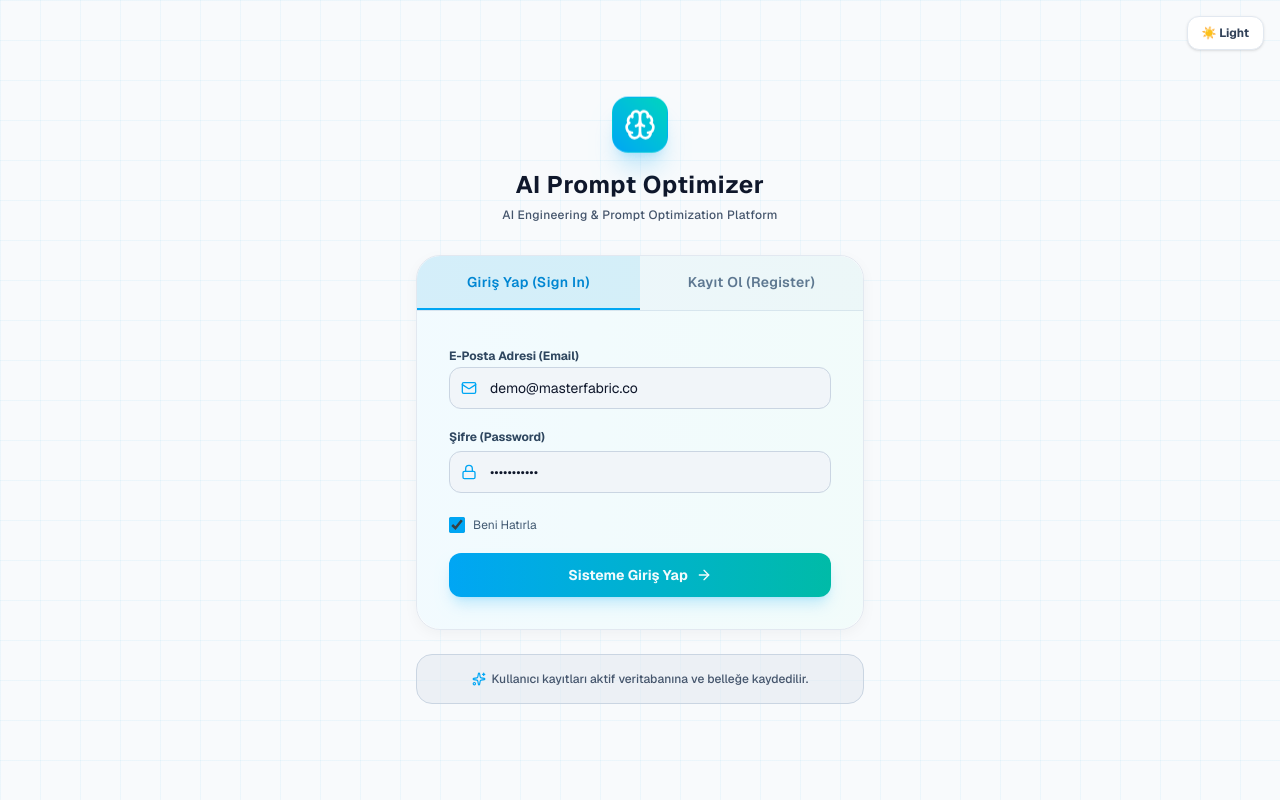
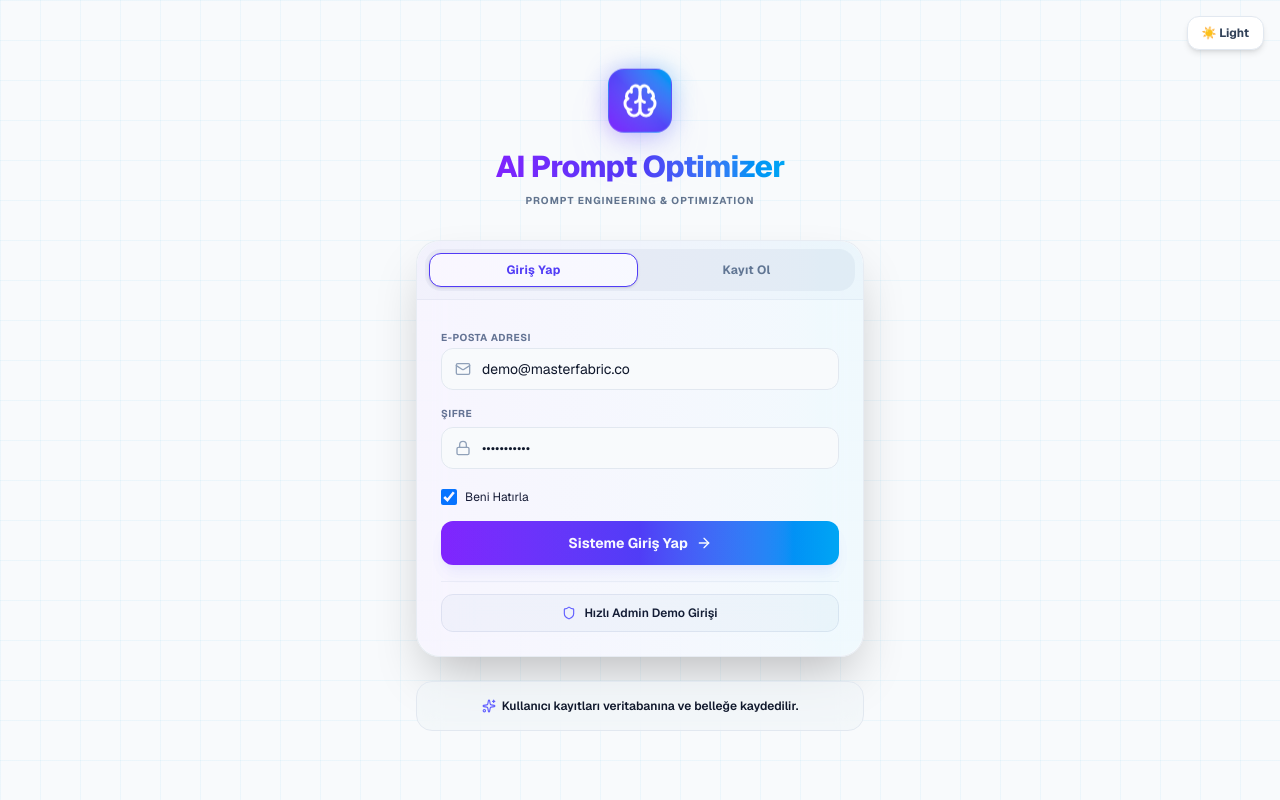
Before and after one commit to Gurkan26/smart-emotion-focus-journal-frontend, a Next.js app: page /auth in a window 1280 px wide. Built offline with nearby package versions, Linux system fonts and the light colour scheme.

Commit message:
feat: initialize frontend application structure with Tailwind CSS, authentication routing, and settings management

```diff
--- a/src/app/auth/page.js
+++ b/src/app/auth/page.js
@@ -1,7 +1,7 @@
 'use client';
 import { useState, useEffect } from 'react';
 import { useRouter } from 'next/navigation';
-import { Brain, Mail, Lock, User, ArrowRight, Sparkles, AlertCircle, CheckCircle } from 'lucide-react';
+import { Brain, Mail, Lock, User, ArrowRight, Sparkles, AlertCircle, CheckCircle, Shield, Key } from 'lucide-react';
 import { getBackendUrl, clearAllUserStorage, getUserId } from '@/lib/api';
 
 export default function AuthPage() {
@@ -169,94 +169,100 @@ export default function AuthPage() {
   };
 
   return (
-    <div className="min-h-screen bg-slate-50 dark:bg-slate-950 text-slate-900 dark:text-slate-100 flex flex-col items-center justify-center p-4 relative overflow-hidden bg-grid-pattern transition-colors">
+    <div className="min-h-screen bg-slate-50 dark:bg-[#090d16] text-slate-900 dark:text-slate-100 flex flex-col items-center justify-center p-4 relative overflow-hidden bg-grid-pattern transition-colors duration-300">
       {/* Top Right Theme Toggle Button */}
       <div className="absolute top-4 right-4 z-20">
         <button
           type="button"
           onClick={toggleTheme}
-          className="px-3.5 py-2 rounded-xl bg-white dark:bg-slate-800 border border-slate-200 dark:border-slate-700 text-slate-700 dark:text-slate-200 text-xs font-bold shadow-sm hover:scale-105 transition-all flex items-center gap-1.5 cursor-pointer"
+          className="px-3.5 py-2 rounded-xl bg-white dark:bg-slate-900 border border-slate-200 dark:border-slate-800 text-slate-700 dark:text-slate-200 text-xs font-bold shadow-md hover:scale-105 active:scale-95 transition-all flex items-center gap-1.5 cursor-pointer"
         >
           {theme === 'light' ? '☀️ Light' : '🌙 Dark'}
         </button>
       </div>
 
       {/* Decorative Glow Orbs */}
-      <div className="absolute top-1/4 left-1/3 w-96 h-96 bg-sky-500/10 dark:bg-sky-500/20 rounded-full blur-[100px] pointer-events-none -z-10 animate-pulse-slow"></div>
-      <div className="absolute bottom-1/4 right-1/3 w-[350px] h-[350px] bg-teal-500/10 dark:bg-teal-500/20 rounded-full blur-[90px] pointer-events-none -z-10"></div>
+      <div className="absolute top-[-10%] left-[-10%] w-[500px] h-[500px] bg-violet-500/10 dark:bg-violet-600/15 rounded-full blur-[120px] pointer-events-none -z-10 animate-pulse-slow"></div>
+      <div className="absolute bottom-[-10%] right-[-10%] w-[500px] h-[500px] bg-sky-500/10 dark:bg-sky-500/15 rounded-full blur-[120px] pointer-events-none -z-10"></div>
+      <div className="absolute top-[30%] right-[10%] w-[300px] h-[300px] bg-indigo-500/5 dark:bg-indigo-600/10 rounded-full blur-[90px] pointer-events-none -z-10 animate-float"></div>
 
       <div className="w-full max-w-md z-10">
         {/* Branding header */}
         <div className="flex flex-col items-center mb-8">
-          <div className="w-14 h-14 rounded-2xl bg-gradient-to-tr from-sky-500 to-teal-400 flex items-center justify-center shadow-xl shadow-sky-500/20 mb-4 border border-sky-400/30 animate-float text-white">
-            <Brain className="w-8 h-8" />
+          <div className="w-16 h-16 rounded-2xl bg-gradient-to-tr from-violet-600 via-indigo-600 to-sky-500 flex items-center justify-center shadow-2xl shadow-indigo-500/20 mb-4 border border-indigo-400/20 animate-float text-white relative group">
+            <div className="absolute inset-0 bg-gradient-to-tr from-violet-600 to-sky-500 rounded-2xl blur-md opacity-50 group-hover:opacity-80 transition-opacity" />
+            <Brain className="w-9 h-9 z-10" />
           </div>
-          <h1 className="text-2xl font-bold text-slate-900 dark:text-white tracking-wide text-center">
+          <h1 className="text-3xl font-extrabold tracking-tight text-center bg-clip-text text-transparent bg-gradient-to-r from-violet-600 via-indigo-600 to-sky-500 dark:from-violet-400 dark:via-indigo-300 dark:to-sky-400">
             AI Prompt Optimizer
           </h1>
-          <p className="text-slate-600 dark:text-slate-400 text-xs mt-1.5 font-medium tracking-wide">
-            AI Engineering & Prompt Optimization Platform
+          <p className="text-slate-500 dark:text-slate-450 text-[10px] mt-2 font-bold tracking-widest uppercase">
+            Prompt Engineering & Optimization
           </p>
         </div>
 
         {/* Auth Card */}
-        <div className="glass-panel rounded-3xl overflow-hidden shadow-2xl relative border border-sky-500/20 bg-white dark:bg-slate-900">
-          {/* Card Border Highlight */}
-          <div className="absolute inset-0 bg-gradient-to-r from-sky-500/5 to-teal-500/5 pointer-events-none rounded-3xl" />
+        <div className="w-full bg-white/70 dark:bg-slate-900/60 backdrop-blur-xl rounded-3xl border border-slate-200/80 dark:border-slate-800/80 shadow-2xl relative overflow-hidden transition-all duration-300">
+          {/* Card Border Highlight Overlay */}
+          <div className="absolute inset-0 bg-gradient-to-r from-violet-500/5 to-sky-500/5 pointer-events-none rounded-3xl" />
 
-          {/* Tabs */}
-          <div className="flex border-b border-slate-200 dark:border-slate-800 bg-slate-100/50 dark:bg-slate-800/40">
+          {/* Sliding Pill Tabs */}
+          <div className="p-2 bg-slate-100/50 dark:bg-slate-950/40 border-b border-slate-200/50 dark:border-slate-800/50">
+            <div className="grid grid-cols-2 gap-1 bg-slate-200/50 dark:bg-slate-950/60 p-1 rounded-2xl">
               <button
+                type="button"
                 onClick={() => {
                   setIsLogin(true);
                   setError(null);
                   setSuccessMessage(null);
                 }}
-              className={`flex-1 py-4 text-sm font-semibold tracking-wide transition-all border-b-2 ${
+                className={`py-2 px-4 rounded-xl text-xs font-bold tracking-wide transition-all duration-200 cursor-pointer ${
                   isLogin
-                  ? 'text-sky-600 dark:text-sky-400 border-sky-500 bg-sky-500/10'
-                  : 'text-slate-500 dark:text-slate-400 border-transparent hover:text-slate-900 dark:hover:text-white'
+                    ? 'bg-white dark:bg-slate-800 text-indigo-600 dark:text-indigo-400 shadow-sm border border-slate-250/20 dark:border-slate-700/50'
+                    : 'text-slate-500 dark:text-slate-400 hover:text-slate-800 dark:hover:text-slate-200'
                 }`}
               >
-              Giriş Yap (Sign In)
+                Giriş Yap
               </button>
               <button
+                type="button"
                 onClick={() => {
                   setIsLogin(false);
                   setError(null);
                   setSuccessMessage(null);
                 }}
-              className={`flex-1 py-4 text-sm font-semibold tracking-wide transition-all border-b-2 ${
+                className={`py-2 px-4 rounded-xl text-xs font-bold tracking-wide transition-all duration-200 cursor-pointer ${
                   !isLogin
-                  ? 'text-sky-600 dark:text-sky-400 border-sky-500 bg-sky-500/10'
-                  : 'text-slate-500 dark:text-slate-400 border-transparent hover:text-slate-900 dark:hover:text-white'
+                    ? 'bg-white dark:bg-slate-800 text-indigo-600 dark:text-indigo-400 shadow-sm border border-slate-250/20 dark:border-slate-700/50'
+                    : 'text-slate-500 dark:text-slate-400 hover:text-slate-800 dark:hover:text-slate-200'
                 }`}
               >
-              Kayıt Ol (Register)
+                Kayıt Ol
               </button>
+            </div>
           </div>
 
           {/* Feedback Messages */}
           {error && (
-            <div className="mx-8 mt-6 p-3.5 bg-rose-500/10 border border-rose-500/25 text-rose-600 dark:text-rose-400 rounded-xl text-xs flex items-center gap-2 font-medium">
+            <div className="mx-6 mt-6 p-3.5 bg-rose-500/10 border border-rose-500/20 text-rose-600 dark:text-rose-450 rounded-xl text-xs flex items-center gap-2 font-medium animate-pulse-slow">
               <AlertCircle className="w-4 h-4 shrink-0 text-rose-500" />
               <span>{error}</span>
             </div>
           )}
           {successMessage && (
-            <div className="mx-8 mt-6 p-3.5 bg-emerald-500/10 border border-emerald-500/25 text-emerald-600 dark:text-emerald-400 rounded-xl text-xs flex items-center gap-2 font-medium">
+            <div className="mx-6 mt-6 p-3.5 bg-emerald-500/10 border border-emerald-500/20 text-emerald-600 dark:text-emerald-450 rounded-xl text-xs flex items-center gap-2 font-medium">
               <CheckCircle className="w-4 h-4 shrink-0 text-emerald-500" />
               <span>{successMessage}</span>
             </div>
           )}
 
           {/* Form */}
-          <form onSubmit={handleSubmit} className="p-8 space-y-5">
+          <form onSubmit={handleSubmit} className="p-6 space-y-4">
             {!isLogin && (
               <div className="space-y-1.5">
-                <label className="text-xs font-bold text-slate-700 dark:text-slate-300">Ad Soyad (Full Name)</label>
+                <label className="text-[10px] font-bold text-slate-500 dark:text-slate-405 uppercase tracking-wider">Ad Soyad</label>
                 <div className="relative">
-                  <div className="absolute inset-y-0 left-0 pl-3 flex items-center pointer-events-none text-sky-500">
+                  <div className="absolute inset-y-0 left-0 pl-3.5 flex items-center pointer-events-none text-slate-400 dark:text-slate-500">
                     <User className="w-4 h-4" />
                   </div>
                   <input
@@ -266,16 +272,16 @@ export default function AuthPage() {
                     onChange={handleInputChange}
                     required={!isLogin}
                     placeholder="Adınızı girin"
-                    className="w-full pl-10 pr-4 py-2.5 bg-slate-100 dark:bg-slate-800/80 border border-slate-300 dark:border-slate-700 rounded-xl text-slate-900 dark:text-white text-sm focus:outline-none focus:border-sky-500 transition-colors placeholder:text-slate-400"
+                    className="w-full pl-10 pr-4 py-2.5 bg-slate-50 dark:bg-slate-950/60 border border-slate-200 dark:border-slate-800/80 rounded-xl text-slate-900 dark:text-white text-sm focus:outline-none focus:ring-2 focus:ring-indigo-500/20 focus:border-indigo-500 transition-all duration-205 placeholder:text-slate-400 dark:placeholder:text-slate-600"
                   />
                 </div>
               </div>
             )}
 
             <div className="space-y-1.5">
-              <label className="text-xs font-bold text-slate-700 dark:text-slate-300">E-Posta Adresi (Email)</label>
+              <label className="text-[10px] font-bold text-slate-500 dark:text-slate-405 uppercase tracking-wider">E-Posta Adresi</label>
               <div className="relative">
-                <div className="absolute inset-y-0 left-0 pl-3 flex items-center pointer-events-none text-sky-500">
+                <div className="absolute inset-y-0 left-0 pl-3.5 flex items-center pointer-events-none text-slate-400 dark:text-slate-500">
                   <Mail className="w-4 h-4" />
                 </div>
                 <input
@@ -285,17 +291,17 @@ export default function AuthPage() {
                   onChange={handleInputChange}
                   required
                   placeholder="eposta@ornek.com"
-                  className="w-full pl-10 pr-4 py-2.5 bg-slate-100 dark:bg-slate-800/80 border border-slate-300 dark:border-slate-700 rounded-xl text-slate-900 dark:text-white text-sm focus:outline-none focus:border-sky-500 transition-colors placeholder:text-slate-400"
+                  className="w-full pl-10 pr-4 py-2.5 bg-slate-50 dark:bg-slate-950/60 border border-slate-200 dark:border-slate-800/80 rounded-xl text-slate-900 dark:text-white text-sm focus:outline-none focus:ring-2 focus:ring-indigo-500/20 focus:border-indigo-500 transition-all duration-205 placeholder:text-slate-400 dark:placeholder:text-slate-600"
                 />
               </div>
             </div>
 
             <div className="space-y-1.5">
               <div className="flex justify-between items-center">
-                <label className="text-xs font-bold text-slate-700 dark:text-slate-300">Şifre (Password)</label>
+                <label className="text-[10px] font-bold text-slate-500 dark:text-slate-405 uppercase tracking-wider">Şifre</label>
               </div>
               <div className="relative">
-                <div className="absolute inset-y-0 left-0 pl-3 flex items-center pointer-events-none text-sky-500">
+                <div className="absolute inset-y-0 left-0 pl-3.5 flex items-center pointer-events-none text-slate-400 dark:text-slate-500">
                   <Lock className="w-4 h-4" />
                 </div>
                 <input
@@ -305,12 +311,12 @@ export default function AuthPage() {
                   onChange={handleInputChange}
                   required
                   placeholder="••••••••"
-                  className="w-full pl-10 pr-4 py-2.5 bg-slate-100 dark:bg-slate-800/80 border border-slate-300 dark:border-slate-700 rounded-xl text-slate-900 dark:text-white text-sm focus:outline-none focus:border-sky-500 transition-colors placeholder:text-slate-400"
+                  className="w-full pl-10 pr-4 py-2.5 bg-slate-50 dark:bg-slate-950/60 border border-slate-200 dark:border-slate-800/80 rounded-xl text-slate-900 dark:text-white text-sm focus:outline-none focus:ring-2 focus:ring-indigo-500/20 focus:border-indigo-500 transition-all duration-205 placeholder:text-slate-400 dark:placeholder:text-slate-600"
                 />
               </div>
             </div>
 
-            {/* Checkbox */}
+            {/* Checkbox and Custom Switch styling */}
             <div className="flex items-center gap-2 pt-1">
               <input
                 id="agree"
@@ -318,9 +324,9 @@ export default function AuthPage() {
                 name="agree"
                 checked={formData.agree}
                 onChange={handleInputChange}
-                className="w-4 h-4 accent-sky-500 rounded border-slate-300 bg-slate-100 text-sky-600 focus:ring-sky-500"
+                className="w-4 h-4 accent-indigo-550 rounded border-slate-350 dark:border-slate-700 bg-slate-50 dark:bg-slate-950 text-indigo-600 focus:ring-indigo-500 cursor-pointer"
               />
-              <label htmlFor="agree" className="text-xs text-slate-600 dark:text-slate-400 select-none leading-none cursor-pointer">
+              <label htmlFor="agree" className="text-xs text-slate-550 dark:text-slate-400 select-none leading-none cursor-pointer hover:text-slate-700 dark:hover:text-slate-200">
                 {isLogin ? (
                   <span>Beni Hatırla</span>
                 ) : (
@@ -333,7 +339,7 @@ export default function AuthPage() {
             <button
               type="submit"
               disabled={loading}
-              className="w-full mt-2 py-3 px-4 bg-gradient-to-r from-sky-500 to-teal-500 hover:from-sky-400 hover:to-teal-400 active:scale-[0.98] transition-all rounded-xl font-bold text-sm text-white flex items-center justify-center gap-2 shadow-lg shadow-sky-500/20 disabled:opacity-70 disabled:cursor-not-allowed cursor-pointer"
+              className="w-full mt-2 py-3 px-4 bg-gradient-to-r from-violet-600 via-indigo-600 to-sky-500 hover:from-violet-500 hover:via-indigo-550 hover:to-sky-450 active:scale-[0.98] transition-all rounded-xl font-bold text-sm text-white flex items-center justify-center gap-2 shadow-lg shadow-indigo-500/10 hover:shadow-indigo-500/20 disabled:opacity-70 disabled:cursor-not-allowed cursor-pointer"
             >
               {loading ? (
                 <div className="w-5 h-5 border-2 border-white border-t-transparent rounded-full animate-spin"></div>
@@ -344,14 +350,29 @@ export default function AuthPage() {
                 </>
               )}
             </button>
+
+            {/* Admin Demo Helper */}
+            {isLogin && (
+              <div className="pt-3 border-t border-slate-200/50 dark:border-slate-800/50">
+                <button
+                  type="button"
+                  onClick={handleQuickAdminLogin}
+                  disabled={loading}
+                  className="w-full py-2.5 px-4 bg-slate-100/60 dark:bg-slate-950/40 hover:bg-slate-200/80 dark:hover:bg-slate-950 border border-slate-200 dark:border-slate-800/80 text-slate-650 dark:text-slate-350 hover:text-slate-900 dark:hover:text-white rounded-xl text-xs font-semibold flex items-center justify-center gap-2 transition-all cursor-pointer group"
+                >
+                  <Shield className="w-3.5 h-3.5 text-indigo-500 dark:text-indigo-400 group-hover:scale-110 transition-transform" />
+                  <span>Hızlı Admin Demo Girişi</span>
+                </button>
+              </div>
+            )}
           </form>
         </div>
 
         {/* Footer Hint */}
-        <div className="mt-6 p-4 bg-slate-200/50 dark:bg-slate-900/50 rounded-2xl border border-slate-300 dark:border-slate-800 text-center">
-          <p className="text-slate-600 dark:text-slate-400 text-xs flex items-center justify-center gap-1.5 font-medium">
-            <Sparkles className="w-3.5 h-3.5 text-sky-500" />
-            <span>Kullanıcı kayıtları aktif veritabanına ve belleğe kaydedilir.</span>
+        <div className="mt-6 p-4 bg-slate-100/60 dark:bg-slate-900/30 backdrop-blur-md rounded-2xl border border-slate-200 dark:border-slate-850/80 text-center">
+          <p className="text-slate-550 dark:text-slate-400 text-xs flex items-center justify-center gap-1.5 font-semibold">
+            <Sparkles className="w-3.5 h-3.5 text-indigo-500 dark:text-indigo-450" />
+            <span>Kullanıcı kayıtları veritabanına ve belleğe kaydedilir.</span>
           </p>
         </div>
       </div>
--- a/src/app/globals.css
+++ b/src/app/globals.css
@@ -1,4 +1,6 @@
 @import "tailwindcss";
+
+@custom-variant dark (&:where(.dark, .dark *));
 
 :root {
   --background: #f8fafc; /* slate-50 */
--- a/src/app/layout.js
+++ b/src/app/layout.js
@@ -20,9 +20,9 @@ export default function RootLayout({ children }) {
   return (
     <html
       lang="en"
-      className={`${geistSans.variable} ${geistMono.variable} h-full antialiased dark`}
+      className={`${geistSans.variable} ${geistMono.variable} h-full antialiased`}
     >
-      <body className="min-h-full flex flex-col bg-zinc-950 text-zinc-100 selection:bg-purple-500/30 selection:text-purple-200">
+      <body className="min-h-full flex flex-col bg-slate-50 dark:bg-slate-950 text-slate-900 dark:text-slate-100 selection:bg-sky-500/30 selection:text-sky-200 transition-colors duration-300">
         {children}
       </body>
     </html>
```
Also changed, not shown: src/app/app/layout.js (+9 -13 lines). Lines whose indentation alone changed are shown as unchanged.
